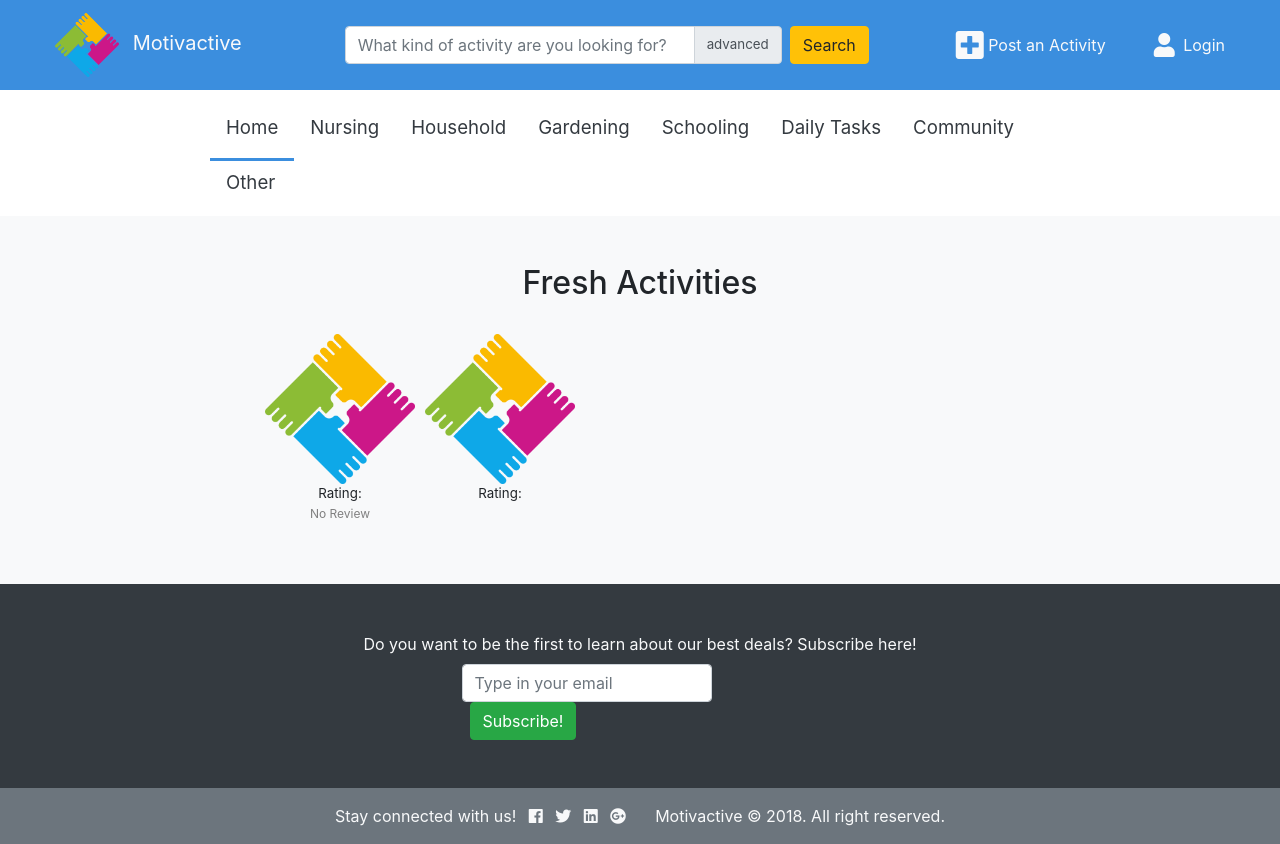
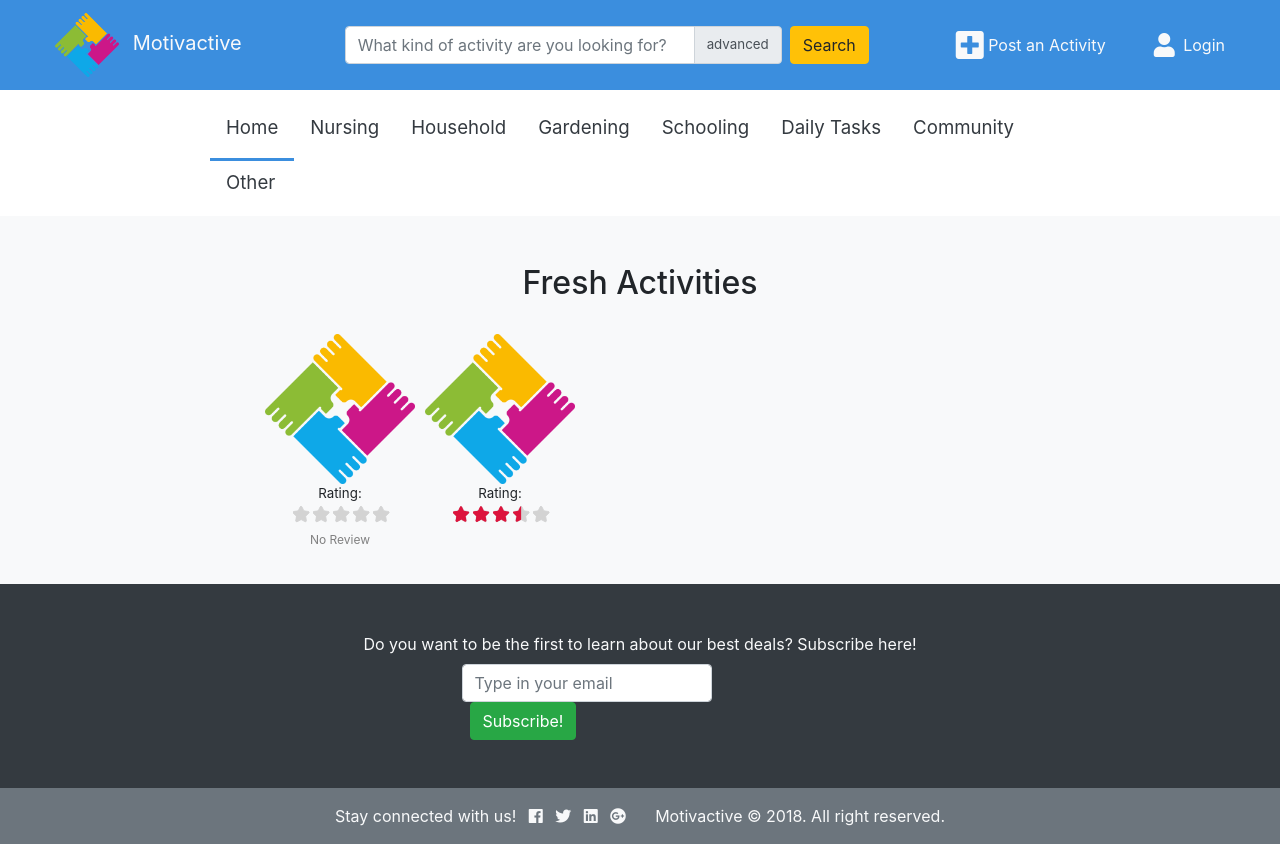
Before and after one commit to mosammami/motivactive, a website: page public/index.html in a window 1280 px wide. Drawn offline with nearby package versions, Linux system fonts and the light colour scheme; some packages are replaced by stand-ins of ours; no server answers.

Commit message:
Add files via upload

```diff
--- a/public/index.html
+++ b/public/index.html
@@ -81,7 +81,7 @@
 		<!-- load directives -->
 		<script src="js/directives/HeaderDirective.js"></script>
 		<script src="js/directives/FooterDirective.js"></script>
-		<script src="assets/js/jquery.star-rating-svg.js"></script>
+		<script src="assets/jquery.star-rating-svg.js"></script>
 		<script>
 $(function() {
   // basic use comes with defaults values
```
